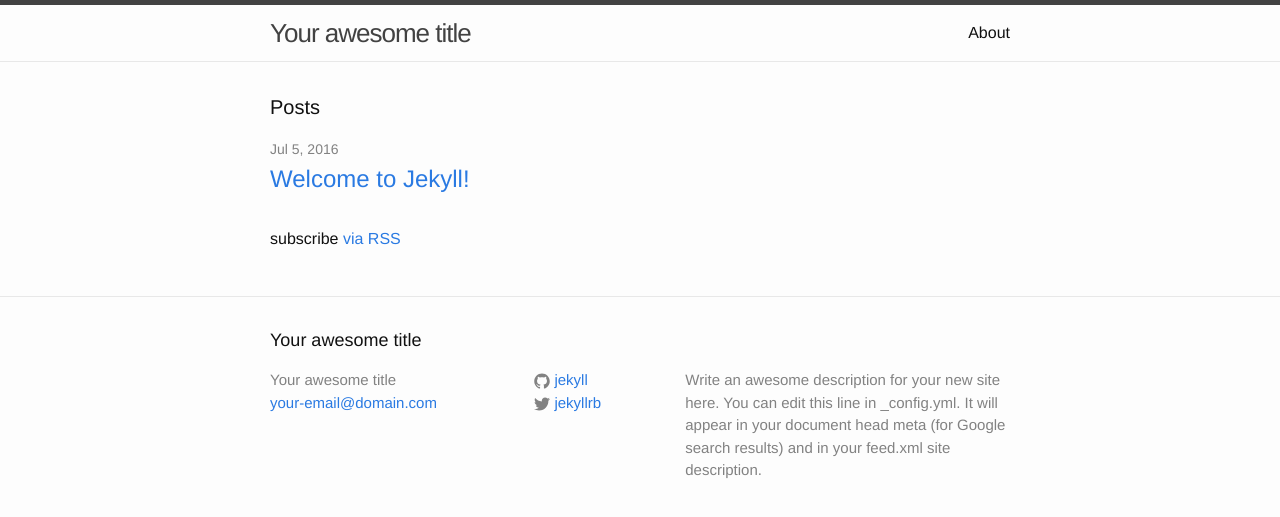
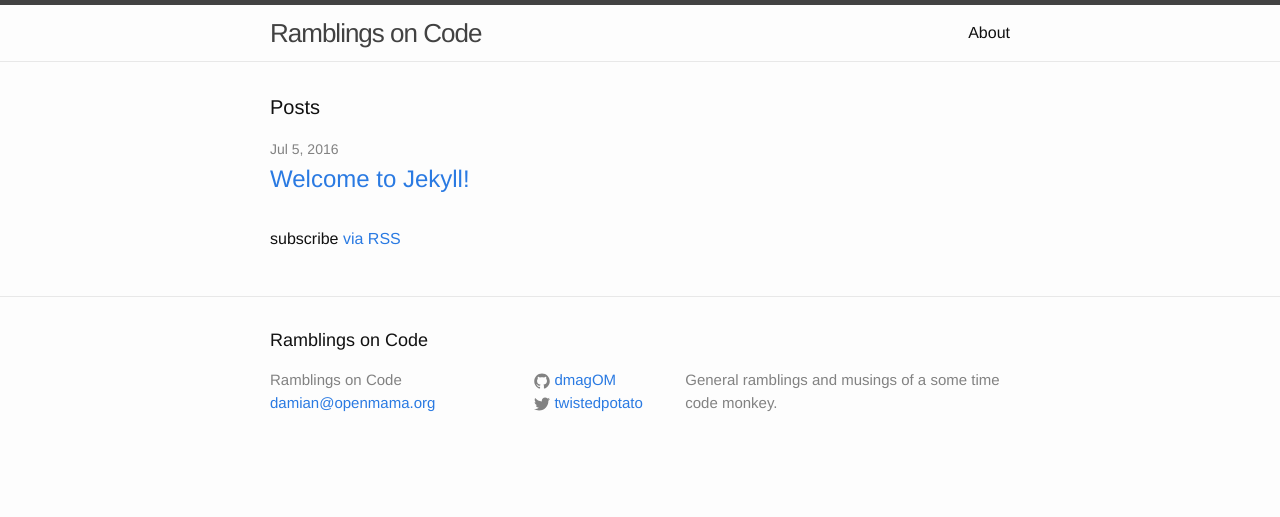
Before and after one commit to dmagOM/dmagOM.github.io, a Jekyll site: the page built from index.html, in a window 1280 px wide. Shown: the top 517 px of the page. Built offline with Jekyll 4.4.1, drawn with Linux system fonts in a browser that asks for light colours.

Commit message:
Updates to website title

```diff
--- a/_config.yml
+++ b/_config.yml
@@ -6,16 +6,14 @@
 # 'jekyll serve'. If you change this file, please restart the server process.
 
 # Site settings
-title: Your awesome title
-email: your-email@domain.com
+title: Ramblings on Code
+email: damian@openmama.org
 description: > # this means to ignore newlines until "baseurl:"
-  Write an awesome description for your new site here. You can edit this
-  line in _config.yml. It will appear in your document head meta (for
-  Google search results) and in your feed.xml site description.
+  General ramblings and musings of a some time code monkey.
 baseurl: "" # the subpath of your site, e.g. /blog
-url: "http://yourdomain.com" # the base hostname & protocol for your site
-twitter_username: jekyllrb
-github_username:  jekyll
+url: "http://dmagOM.github.io" # the base hostname & protocol for your site
+twitter_username: twistedpotato
+github_username:  dmagOM
 
 # Build settings
 markdown: kramdown
```
